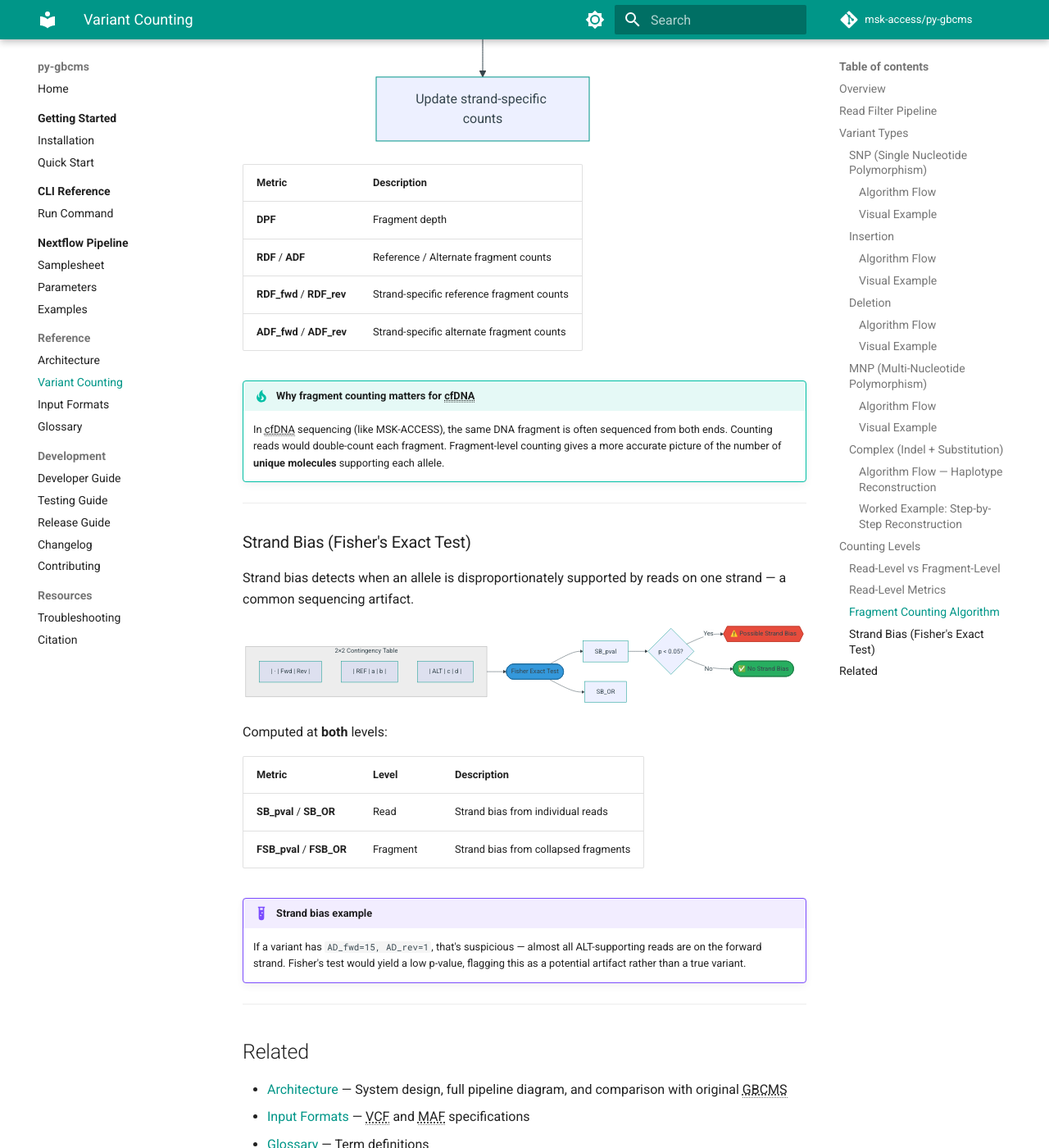
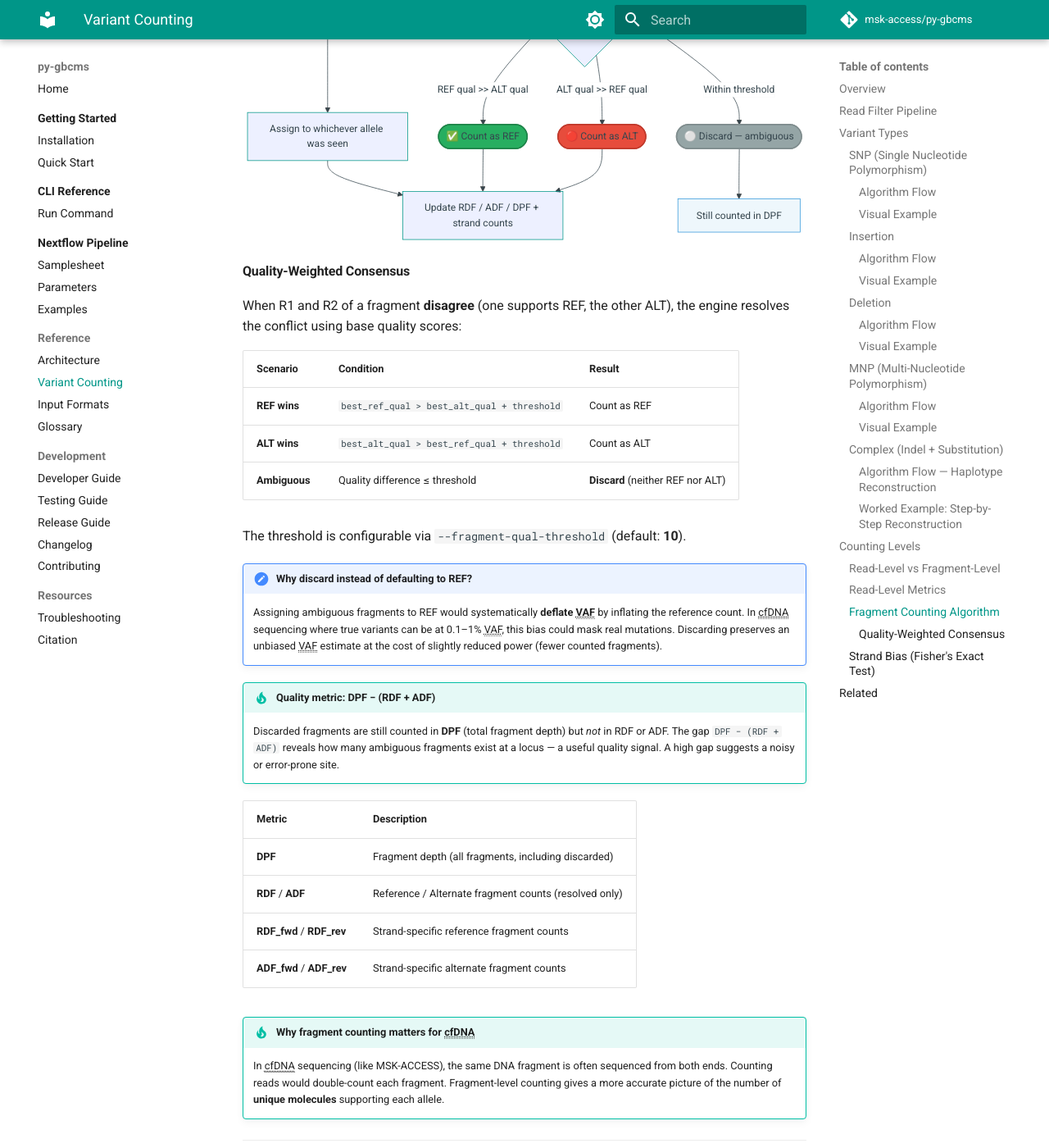
Before and after one commit to msk-access/py-gbcms, an MkDocs documentation site: the page built from docs/reference/variant-counting.md, in a window 1280 px wide and 1400 px high, scrolled down 19310 px. Shown: the whole window at 82% size. Built offline with MkDocs 1.6.1 and Material for MkDocs 9.7.7, drawn with Linux system fonts in a browser that asks for light colours; comment, search, counter and statistics services are not loaded; the version menu is left out; some of the changed text lies outside the part shown.

Commit message:
fix: discard ambiguous fragments and expose --fragment-qual-threshold
- Changed tie-breaking for R1/R2 disagreements from conservative REF
  to discard, preserving VAF accuracy for low-VAF cfDNA detection
- Exposed fragment_qual_threshold as configurable CLI parameter
  (--fragment-qual-threshold, default: 10), threaded through pipeline
  to Rust count_bam/count_single_variant
- Discarded fragments still counted in DPF (quality metric)
- Updated variant-counting.md with FragmentEvidence, quality-weighted
  consensus docs; updated architecture.md config diagram
- Updated test expectations for discard behavior (18/18 pass)

````diff
--- a/docs/reference/variant-counting.md
+++ b/docs/reference/variant-counting.md
@@ -565,28 +565,56 @@ Each read is counted independently.
 
 ### Fragment Counting Algorithm
 
-Fragment counting collapses read pairs into a single observation per fragment.
+Fragment counting collapses read pairs into a single observation per fragment using **quality-weighted consensus**. Each fragment is tracked internally as a `FragmentEvidence` struct that records the best base quality seen for REF and ALT across both reads.
 
 ```mermaid
 flowchart TD
     Start([For each read passing filters]):::start
-    Start --> Track[Track by QNAME]
-    Track --> Done[After all reads processed]
+    Start --> Hash["Hash QNAME → u64 key"]
+    Hash --> Observe["Record allele + base quality into FragmentEvidence"]
+    Observe --> Done[After all reads processed]
     Done --> ForEach[For each unique fragment]
-    ForEach --> HasBoth{Both reads present?}
-    HasBoth -->|Yes| Orient1[Orientation = Read 1 direction]
-    HasBoth -->|No| Orient2[Orientation = single read direction]
-    Orient1 --> Allele
-    Orient2 --> Allele
-    Allele[Update RDF / ADF / DPF counts] --> Strand[Update strand-specific counts]
+    ForEach --> HasBoth{Both REF and ALT evidence?}
+    HasBoth -->|No| Direct[Assign to whichever allele was seen]
+    HasBoth -->|Yes| QualCheck{"Quality difference > threshold?"}
+    QualCheck -->|"REF qual >> ALT qual"| Ref([✅ Count as REF]):::ref
+    QualCheck -->|"ALT qual >> REF qual"| Alt([🔴 Count as ALT]):::alt
+    QualCheck -->|"Within threshold"| Discard([⚪ Discard — ambiguous]):::discard
+    Direct --> Count
+    Ref --> Count
+    Alt --> Count
+    Discard --> DPF["Still counted in DPF"]:::info
+    Count[Update RDF / ADF / DPF + strand counts]
 
     classDef start fill:#3498db,color:#fff,stroke:#2471a3,stroke-width:2px;
+    classDef ref fill:#27ae60,color:#fff,stroke:#1e8449,stroke-width:2px;
+    classDef alt fill:#e74c3c,color:#fff,stroke:#c0392b,stroke-width:2px;
+    classDef discard fill:#95a5a6,color:#fff,stroke:#7f8c8d,stroke-width:2px;
+    classDef info fill:#3498db15,stroke:#3498db;
 ```
+
+#### Quality-Weighted Consensus
+
+When R1 and R2 of a fragment **disagree** (one supports REF, the other ALT), the engine resolves the conflict using base quality scores:
+
+| Scenario | Condition | Result |
+|:---------|:----------|:-------|
+| **REF wins** | `best_ref_qual > best_alt_qual + threshold` | Count as REF |
+| **ALT wins** | `best_alt_qual > best_ref_qual + threshold` | Count as ALT |
+| **Ambiguous** | Quality difference ≤ threshold | **Discard** (neither REF nor ALT) |
+
+The threshold is configurable via `--fragment-qual-threshold` (default: **10**).
+
+!!! important "Why discard instead of defaulting to REF?"
+    Assigning ambiguous fragments to REF would systematically **deflate VAF** by inflating the reference count. In cfDNA sequencing where true variants can be at 0.1–1% VAF, this bias could mask real mutations. Discarding preserves an unbiased VAF estimate at the cost of slightly reduced power (fewer counted fragments).
+
+!!! tip "Quality metric: DPF − (RDF + ADF)"
+    Discarded fragments are still counted in **DPF** (total fragment depth) but *not* in RDF or ADF. The gap `DPF − (RDF + ADF)` reveals how many ambiguous fragments exist at a locus — a useful quality signal. A high gap suggests a noisy or error-prone site.
 
 | Metric | Description |
 |:-------|:------------|
-| **DPF** | Fragment depth |
-| **RDF** / **ADF** | Reference / Alternate fragment counts |
+| **DPF** | Fragment depth (all fragments, including discarded) |
+| **RDF** / **ADF** | Reference / Alternate fragment counts (resolved only) |
 | **RDF_fwd** / **RDF_rev** | Strand-specific reference fragment counts |
 | **ADF_fwd** / **ADF_rev** | Strand-specific alternate fragment counts |
 
````
Also changed, not shown: docs/reference/architecture.md (+3 -3 lines), 5 other files.
